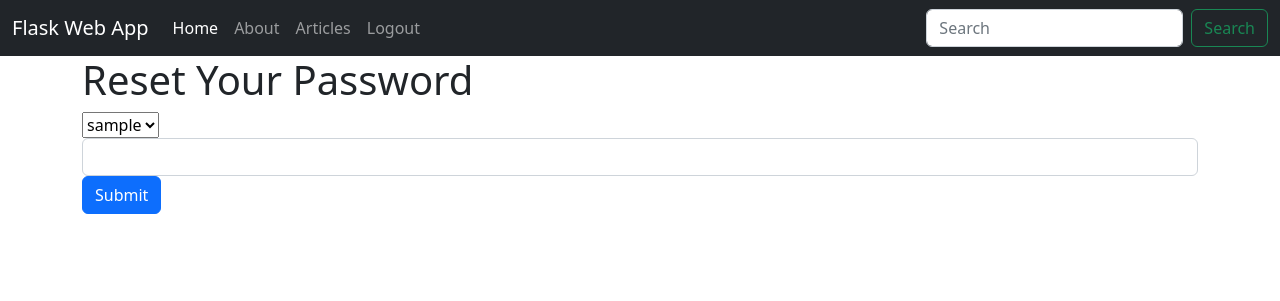
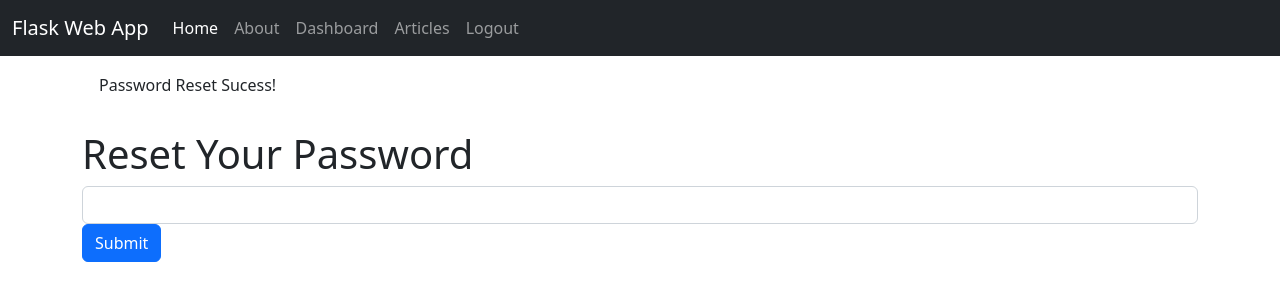
Before and after one commit to daviduang/KIT725_FlaskVulnernDemo, a Flask app: page /resetPassword in a window 1280 px wide. Shown: the top 301 px of the page. Run offline with Flask 2, Linux system fonts and the light colour scheme; the visitor is signed in with stand-in values (Sample User, id 1); some libraries are stand-ins or nearby versions.

Commit message:
Minor Fix: Update NavBar

```diff
--- a/app.py
+++ b/app.py
@@ -48,6 +48,7 @@ class RegisterForm(Form):
         validators.EqualTo('confirm', message='Passwords do not match!')
     ])
     confirm = PasswordField('Confirm Password')
+
 @app.route('/register', methods=['GET', 'POST'])
 def register():
     form = RegisterForm(request.form)
@@ -150,25 +151,31 @@ def passwordReset():
 @app.route('/resetPassword', methods=['GET', 'POST'])
 def resetPassword():
 
-    username=request.values.get('username')
-    repassword=request.values.get('password')
-    resetpass(username,repassword)
+    newpassword=request.values.get('password')
+    resetpass(newpassword)
     return render_template('resetPassword.html')
 
-def resetpass(username, repassword):
-    if repassword != "":
+def resetpass(newpassword):
+
+    # if password is not empty
+    if newpassword != "":
+
+        # Get username from session
+        username = session['username']
+
         # Create cursor
         cursor = mysql.connection.cursor()
-        cursor.execute('UPDATE users SET password= "{}" where username="{}"'.format(repassword, username))
+        cursor.execute('UPDATE users SET password= "{}" where username="{}"'.format(newpassword, username))
 
         # Commit to database
         mysql.connection.commit()
 
         # Close cursor
         cursor.close()
+    flash('Password Reset Sucess!', 'success')
     return redirect(url_for('dashboard'))
 
-# View all artcles for a user
+# View all articles for a user
 @app.route('/articles', methods=['GET', 'POST'])
 def articles():
     cur = mysql.connection.cursor()
--- a/templates/includes/_navbar.html
+++ b/templates/includes/_navbar.html
@@ -31,8 +31,13 @@
           {% else %}
 
           <li class="nav-item">
+            <a class="nav-link" href="/dashboard">Dashboard</a>
+          </li>
+
+          <li class="nav-item">
             <a class="nav-link" href="/articles">Articles</a>
           </li>
+
           <li class="nav-item">
             <a class="nav-link" aria-current="page" href="/logout">Logout</a>
           </li>
@@ -41,12 +46,6 @@
 
         </ul>
 
-        <!-- Search Bar -->
-        <form class="d-flex" role="search">
-          <input class="form-control me-2" type="search" placeholder="Search" aria-label="Search">
-          <button class="btn btn-outline-success" type="submit">Search</button>
-        </form>
-
       </div>
     </div>
   </nav>
--- a/templates/resetPassword.html
+++ b/templates/resetPassword.html
@@ -5,10 +5,6 @@
     <h1>Reset Your Password </h1>
 
     <form method="POST" action="">
-
-        <select  name='username' >
-            <option value={{session.username}} selected='selected'>{{session.username}}</option>
-        </select>
 
         <div class="form-group">
             <input type="text" name="password" class="form-control" >
```
